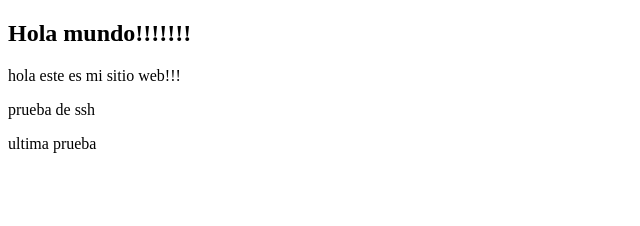
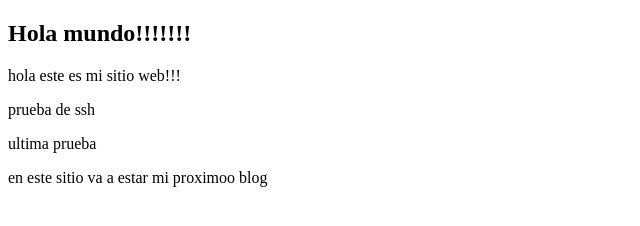
Before and after one commit to AlejoCode-dev/PruebaPrework, a plain HTML site: page index.html in a window 1280 px wide. Shown: the whole page, without its empty margins (0-640 px from the left). Drawn offline with Linux system fonts and the light colour scheme.

Commit message:
actualizacion blog

```diff
--- a/index.html
+++ b/index.html
@@ -11,5 +11,6 @@
     <p>hola este es mi sitio web!!!</p>
     <p>prueba de ssh</p>
     <p>ultima prueba</p>
+    <p>en este sitio va a estar mi proximoo blog</p>
   </body>
 </html>
```
